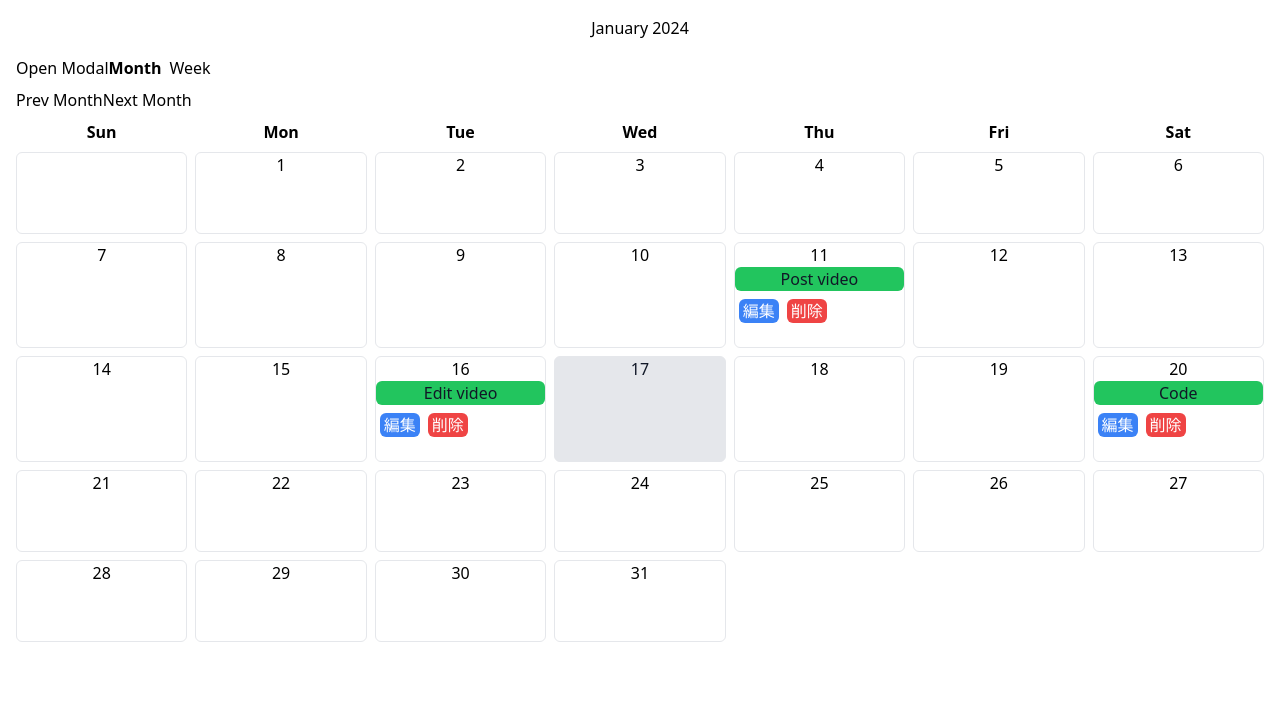
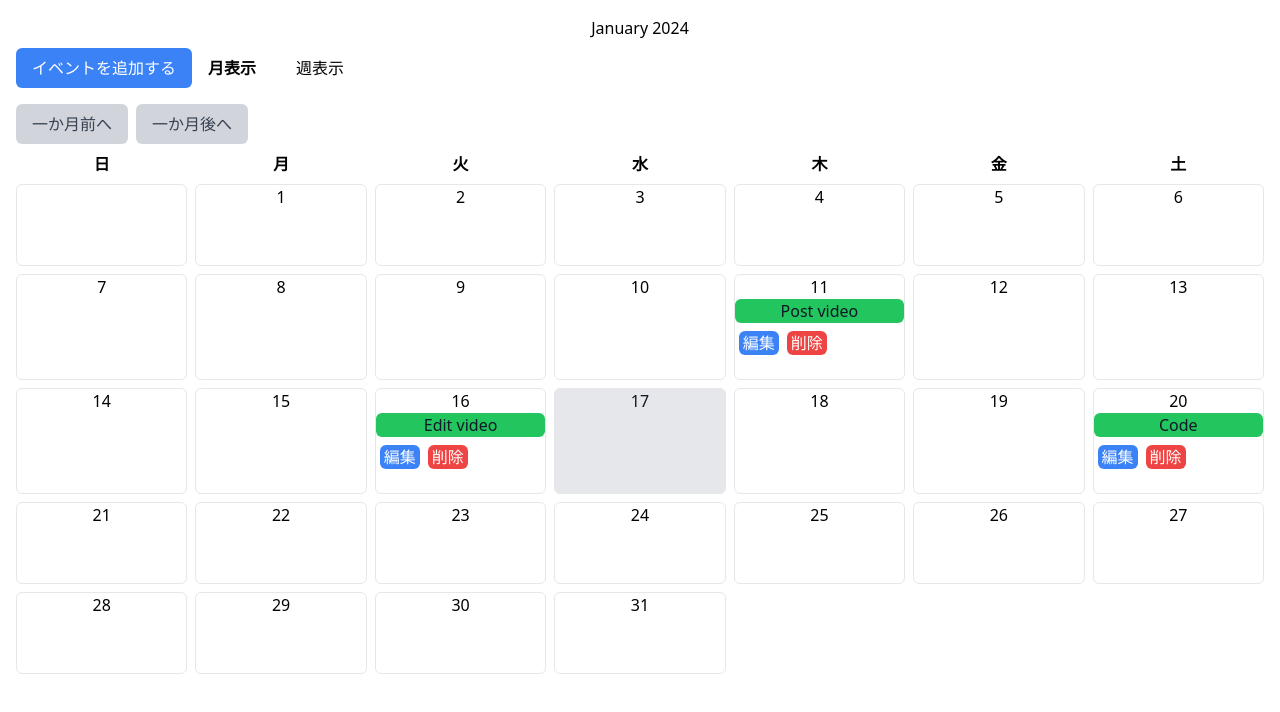
Before and after one commit to okuyama-code/nextjs_ts_calendar, a Next.js app: page / in a window 1280 px wide. Shown: the top 712 px of the page. Built offline with nearby package versions, Linux system fonts and the light colour scheme.

Commit message:
css修正

```diff
--- a/src/calendar/EventCalendar.tsx
+++ b/src/calendar/EventCalendar.tsx
@@ -120,28 +120,43 @@ const EventCalendar = ({ events }: EventCalendarProps) => {
         <h2 className="text-center">
           {format(currentDate, currentView === 'month' ? "MMMM yyyy" : "'Week'")}
         </h2>
-      </div>
-      <div className="flex mb-2">
-        <button onClick={openModal}>Open Modal</button>
+      <div className="flex mb-2"></div>
         <button
-          className={clsx("mr-2", currentView === 'month' && 'font-bold')}
+          onClick={openModal}
+          className="px-4 py-2 bg-blue-500 text-white rounded-md focus:outline-none focus:shadow-outline-blue active:bg-blue-800"
+        >
+          イベントを追加する
+        </button>
+        <button
+          className={clsx("mr-2", "px-4 py-2", currentView === 'month' && 'font-bold')}
           onClick={() => setCurrentView('month')}
         >
-          Month
+          月表示
         </button>
         <button
-          className={clsx(currentView === 'week' && 'font-bold')}
+          className={clsx("px-4 py-2", currentView === 'week' && 'font-bold')}
           onClick={() => setCurrentView('week')}
         >
-          Week
+          週表示
         </button>
       </div>
+
       <div className="flex mb-2">
-        <button onClick={handlePrevMonth}>Prev Month</button>
-        <button onClick={handleNextMonth}>Next Month</button>
+        <button
+          onClick={handlePrevMonth}
+          className="px-4 py-2 bg-gray-300 text-gray-700 rounded-md focus:outline-none focus:shadow-outline-gray active:bg-gray-500"
+        >
+          一か月前へ
+        </button>
+        <button
+          onClick={handleNextMonth}
+          className="px-4 py-2 ml-2 bg-gray-300 text-gray-700 rounded-md focus:outline-none focus:shadow-outline-gray active:bg-gray-500"
+        >
+          一か月後へ
+        </button>
       </div>
       <div className="grid grid-cols-7 gap-2">
-        {["Sun", "Mon", "Tue", "Wed", "Thu", "Fri", "Sat"].map((day) => (
+        {["日", "月", "火", "水", "木", "金", "土"].map((day) => (
           <div key={day} className="font-bold text-center">
             {day}
           </div>
@@ -164,7 +179,7 @@ const EventCalendar = ({ events }: EventCalendarProps) => {
                   "bg-gray-200": isToday(day),
                   "text-gray-900": isToday(day),
                 },
-                "relative" // Add relative positioning for absolute positioning of buttons
+                "relative"
               )}
             >
               {format(day, "d")}
@@ -175,7 +190,6 @@ const EventCalendar = ({ events }: EventCalendarProps) => {
                 >
                   {event.title}
                   <div className="absolute top-6 r left-1 mt-2 ">
-                    {/* Edit Button */}
                     <button
                       onClick={() => handleEditEvent(event)}
                       className="px-1 bg-blue-500 text-white rounded-md focus:outline-none focus:shadow-outline-blue active:bg-blue-800"
```
